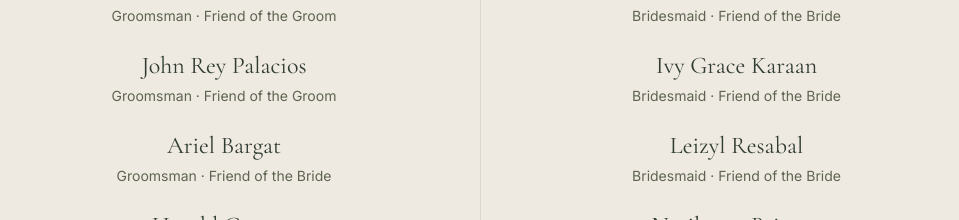
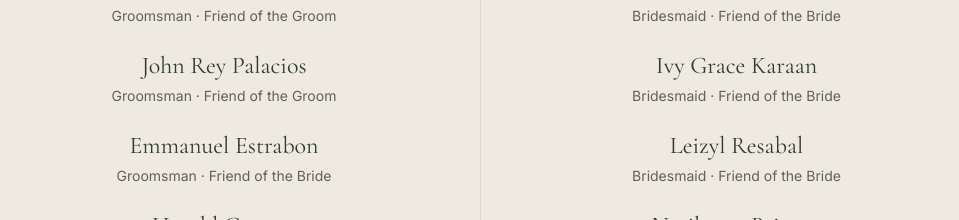
Before and after one commit to CeeZ-11/wedding-rsvp, a React (Vite) app: page /guide in a window 1280 px wide. Shown: the part 8600-8820 px from the top of the page, without its empty margins (160-1119 px from the left). Built offline with nearby package versions, Linux system fonts and the light colour scheme.

Commit message:
Update groomsman name in entourage

```diff
--- a/src/data/entourage.ts
+++ b/src/data/entourage.ts
@@ -64,7 +64,7 @@ export const entourage: EntourageData = {
       { name: "Allain Paul Benito", role: "Groomsman", relation: "Friend of the Groom" },
       { name: "Daniel Yared", role: "Groomsman", relation: "Friend of the Groom" },
       { name: "John Rey Palacios", role: "Groomsman", relation: "Friend of the Groom" },
-      { name: "Ariel Bargat", role: "Groomsman", relation: "Friend of the Bride" },
+      { name: "Emmanuel Estrabon", role: "Groomsman", relation: "Friend of the Bride" },
       { name: "Harold Caceres", role: "Groomsman", relation: "Friend of the Bride" },
       { name: "Mikhael Gerard Lacson Marañon", role: "Groomsman", relation: "Friend of the Groom" },
     ],
```
